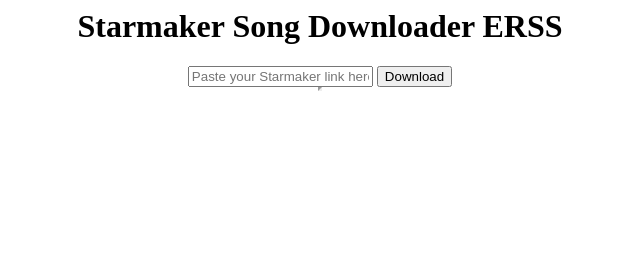
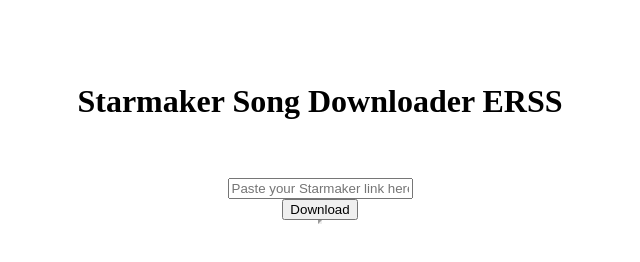
Before and after one commit to vivek9237/starmaker, a plain HTML site: page index.html in a window 1280 px wide. Shown: the whole page, without its empty margins (320-960 px from the left). Drawn offline with Linux system fonts and the light colour scheme.

Commit message:
Update index.html

```diff
--- a/index.html
+++ b/index.html
@@ -2,6 +2,7 @@
 	<title>Download from Starmaker</title>
 	<head>
 		<meta charset="utf-8">
+		<link rel="stylesheet" href="commonHolidays.css">
 		<script>
 		function vivek(){
 			var share_link = document.getElementById("name").value;
@@ -17,8 +18,11 @@
 	</head>
 	<body>
 		<div align="center">
+			<br><br><br>
 			<h1>Starmaker Song Downloader ERSS</h1>
+			<br><br>
 				<input type = "text" name ="name" id="name" width="100" placeholder = "Paste your Starmaker link here" autocomplete="off">
+				<br>
 			<input type = "button"  id = "b1" onClick="vivek()" value = "Download"></input>
 			<br>
 			<iframe src="" id="frame" height="0" width="0"></iframe>
```
